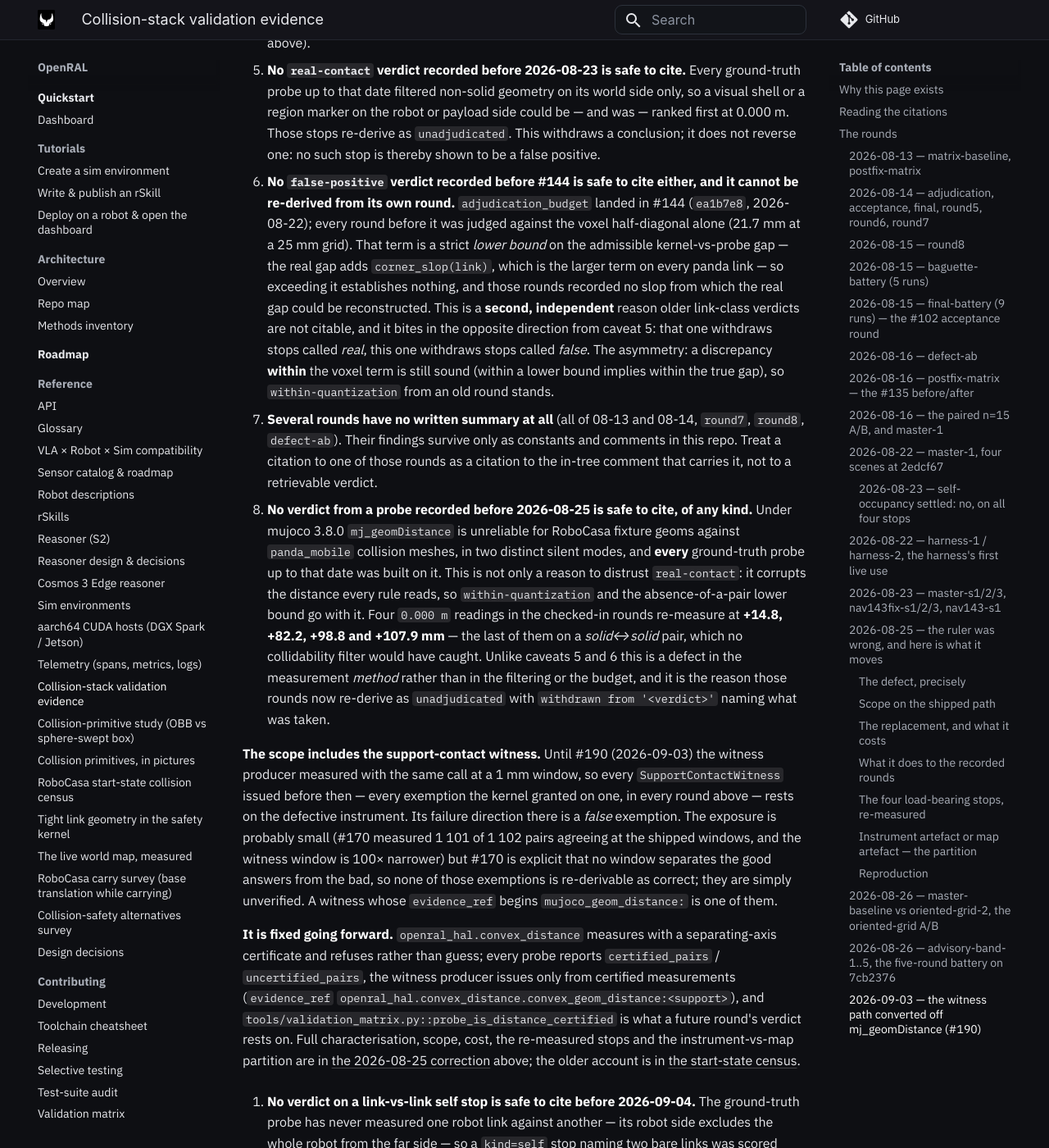
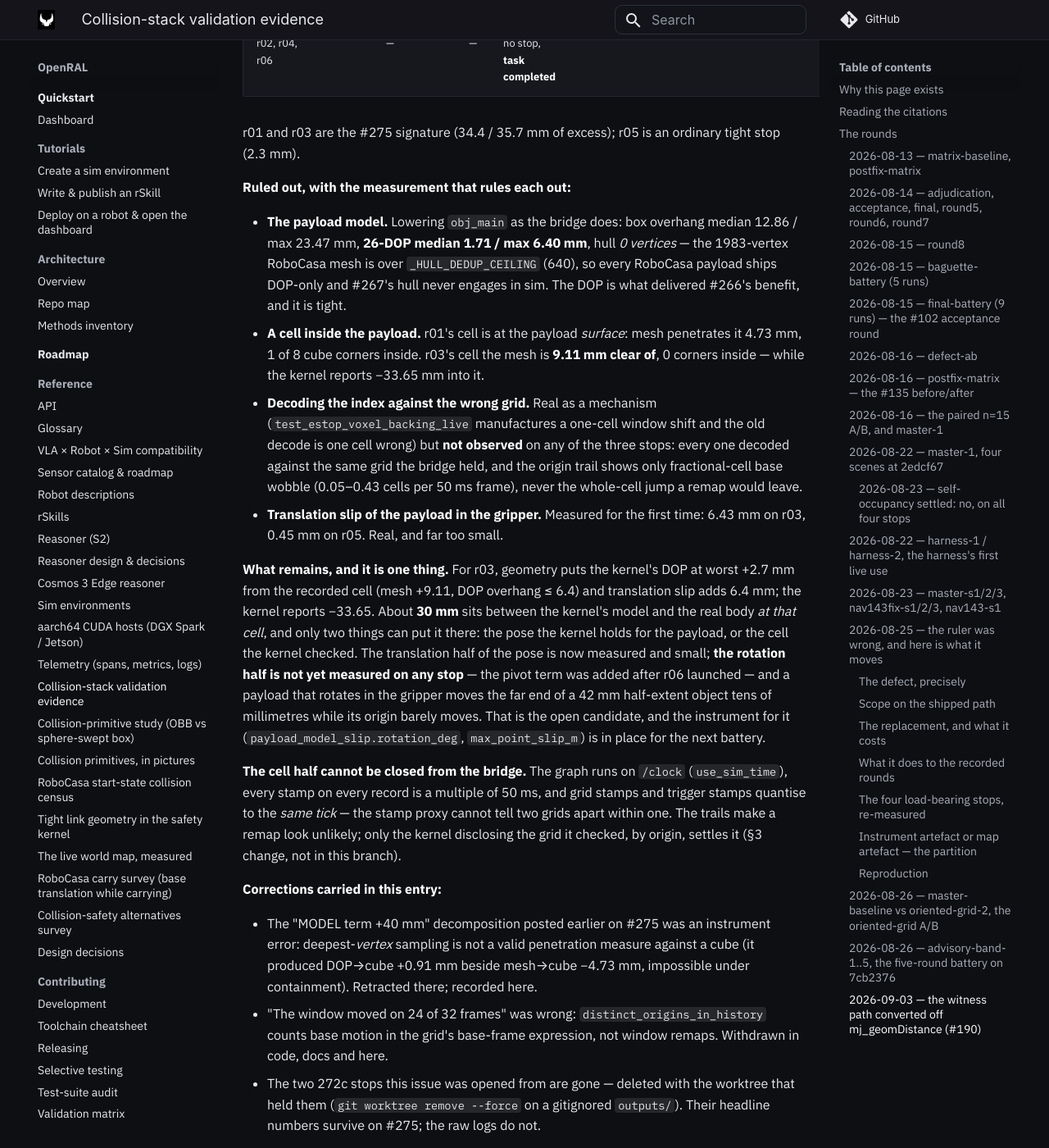
Before and after one commit to OpenRAL/openral, an MkDocs documentation site: the page built from docs/reference/collision-validation-evidence.md, in a window 1280 px wide and 1400 px high, scrolled down 64688 px. Shown: the whole window at 82% size. Built offline with MkDocs 1.6.1 and Material for MkDocs 9.7.7, drawn with Linux system fonts in a browser that asks for light colours; comment, search, counter and statistics services are not loaded; some of the changed text lies outside the part shown.

Commit message:
docs(evidence): #275 decomposed on the record — what the 31-36 mm is not
Six fridge gate-ON rounds with the stamp-matched decode, origin trail and
payload-slip instruments: 3 stops, 3 completions. Payload model eliminated
(DOP <= 6.4 mm, hull never engages for a RoboCasa mesh), interior cell
eliminated (r03's mesh is 9.11 mm CLEAR of its cell), wrong-grid decode not
observed (same grid, fractional-cell wobble only), translation slip measured
at 6.43 mm. About 30 mm remains between the kernel's model and the body at the
cell, and the one untested candidate is rotation of the payload in the
gripper -- instrumented, not yet measured on a stop.

Carries three corrections: the +40 mm "model term" (vertex sampling is not a
penetration measure), the "24 of 32 frames" remap reading (base wobble), and
the deleted 272c artifacts.

Refs #275

Co-Authored-By: Claude Fable 5.1 <noreply@anthropic.com>
Claude-Session: https://claude.ai/code/session_01VVrppMan2ts7WZe944fkTL
Signed-off-by: Adrian <adrianllopart@gmail.com>

```diff
--- a/docs/reference/collision-validation-evidence.md
+++ b/docs/reference/collision-validation-evidence.md
@@ -2664,6 +2664,81 @@ record now carries `cube_rot_world`. Until a replay-style offline adjudicator
 is built on it, **a live battery cannot answer a geometry question at this
 effect size** — 6 rounds an arm cannot separate 3/6 from 0/4, where the #268
 replay separated 154 from 15 on 182 poses.
+
+
+### 2026-09-12 (later still) — #275: the 31–36 mm excess, decomposed on the record, and what it is NOT
+
+Six `fridge` gate-ON rounds on `investigate/275-unexplained-excess` (master +
+the stamp-matched decode, origin trail and payload-slip instruments). **3 stops,
+3 completions.**
+
+| round | kernel | certified | verdict | decode = latest | origins | slip (translation) |
+| --- | ---: | ---: | --- | --- | ---: | ---: |
+| r01 | −34.67 mm | −0.25 mm | `attached_payload` (sweep ran, 14 hits) | yes | — | — |
+| r03 | −33.65 mm | +2.07 mm | `solid_world` | yes | 24 | **6.43 mm** |
+| r05 | −7.54 mm | −5.21 mm | `attached_payload` | yes | 13 | 0.45 mm |
+| r02, r04, r06 | — | — | no stop, **task completed** | | | |
+
+r01 and r03 are the #275 signature (34.4 / 35.7 mm of excess); r05 is an
+ordinary tight stop (2.3 mm).
+
+**Ruled out, with the measurement that rules each out:**
+
+- **The payload model.** Lowering `obj_main` as the bridge does: box overhang
+  median 12.86 / max 23.47 mm, **26-DOP median 1.71 / max 6.40 mm**, hull
+  *0 vertices* — the 1983-vertex RoboCasa mesh is over `_HULL_DEDUP_CEILING`
+  (640), so every RoboCasa payload ships DOP-only and #267's hull never engages
+  in sim. The DOP is what delivered #266's benefit, and it is tight.
+- **A cell inside the payload.** r01's cell is at the payload *surface*: mesh
+  penetrates it 4.73 mm, 1 of 8 cube corners inside. r03's cell the mesh is
+  **9.11 mm clear of**, 0 corners inside — while the kernel reports −33.65 mm
+  into it.
+- **Decoding the index against the wrong grid.** Real as a mechanism
+  (`test_estop_voxel_backing_live` manufactures a one-cell window shift and the
+  old decode is one cell wrong) but **not observed** on any of the three stops:
+  every one decoded against the same grid the bridge held, and the origin trail
+  shows only fractional-cell base wobble (0.05–0.43 cells per 50 ms frame),
+  never the whole-cell jump a remap would leave.
+- **Translation slip of the payload in the gripper.** Measured for the first
+  time: 6.43 mm on r03, 0.45 mm on r05. Real, and far too small.
+
+**What remains, and it is one thing.** For r03, geometry puts the kernel's DOP
+at worst +2.7 mm from the recorded cell (mesh +9.11, DOP overhang ≤ 6.4) and
+translation slip adds 6.4 mm; the kernel reports −33.65. About **30 mm** sits
+between the kernel's model and the real body *at that cell*, and only two
+things can put it there: the pose the kernel holds for the payload, or the
+cell the kernel checked. The translation half of the pose is now measured and
+small; **the rotation half is not yet measured on any stop** — the pivot term
+was added after r06 launched — and a payload that rotates in the gripper
+moves the far end of a 42 mm half-extent object tens of millimetres while its
+origin barely moves. That is the open candidate, and the instrument for it
+(`payload_model_slip.rotation_deg`, `max_point_slip_m`) is in place for the
+next battery.
+
+**The cell half cannot be closed from the bridge.** The graph runs on `/clock`
+(`use_sim_time`), every stamp on every record is a multiple of 50 ms, and grid
+stamps and trigger stamps quantise to the *same tick* — the stamp proxy cannot
+tell two grids apart within one. The trails make a remap look unlikely; only
+the kernel disclosing the grid it checked, by origin, settles it (§3 change,
+not in this branch).
+
+**Corrections carried in this entry:**
+
+- The "MODEL term +40 mm" decomposition posted earlier on #275 was an
+  instrument error: deepest-*vertex* sampling is not a valid penetration
+  measure against a cube (it produced DOP→cube +0.91 mm beside mesh→cube
+  −4.73 mm, impossible under containment). Retracted there; recorded here.
+- "The window moved on 24 of 32 frames" was wrong: `distinct_origins_in_history`
+  counts base motion in the grid's base-frame expression, not window remaps.
+  Withdrawn in code, docs and here.
+- The two 272c stops this issue was opened from are gone — deleted with the
+  worktree that held them (`git worktree remove --force` on a gitignored
+  `outputs/`). Their headline numbers survive on #275; the raw logs do not.
+
+**Not claimed:** that 3/6 completions means anything. This branch is
+diagnostics only and changes no gating; two 6-round arms on the same scene
+earlier today went 0/6 and 2/6. n is far too small and nothing here touched the
+kernel's decisions.
 
 
 ## Standing caveats
```
